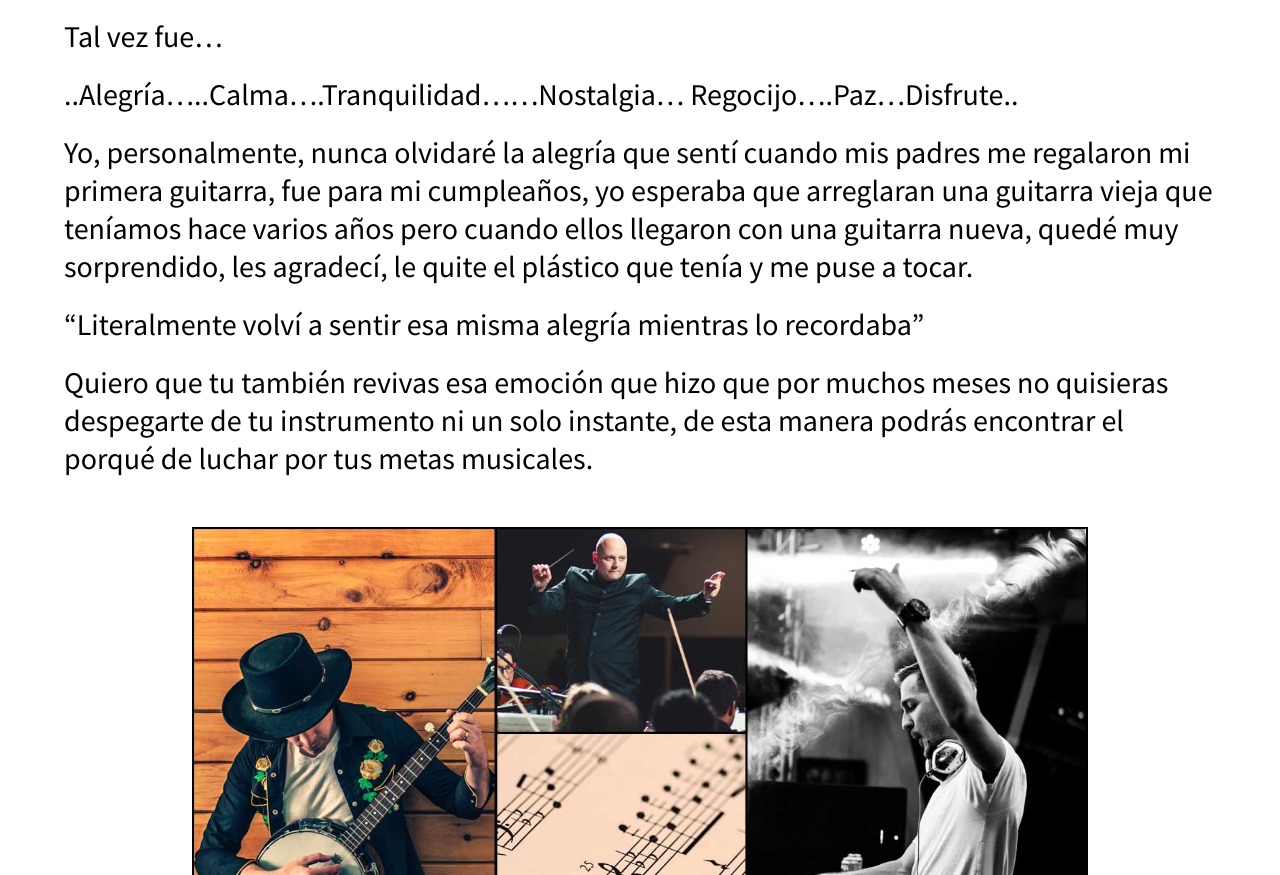
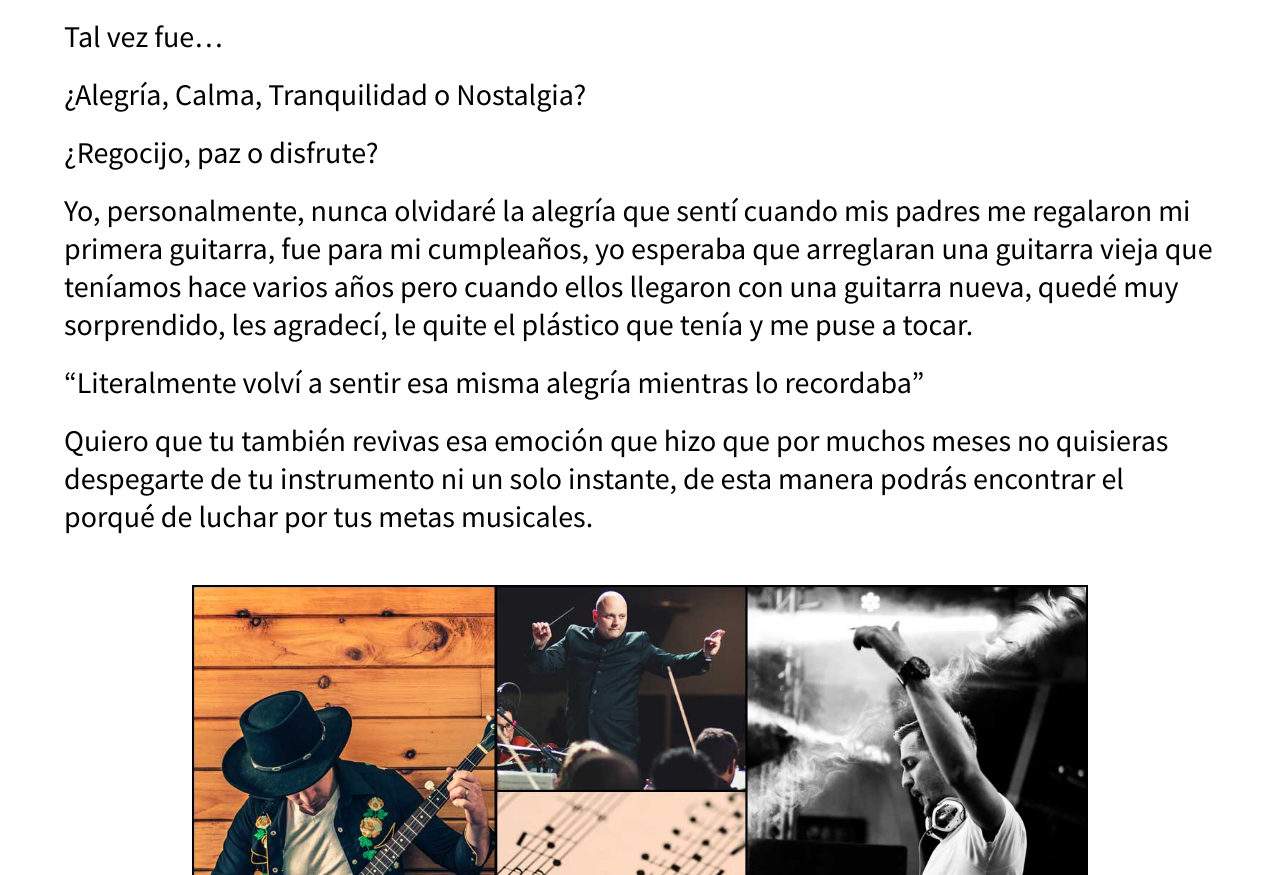
Before and after one commit to Josehower/CoachingMusical.net, a plain HTML site: page Blog/blogpost/Concepto-de-exito.html in a window 1280 px wide. Shown: the part 3795-4670 px from the top of the page. Drawn offline with Linux system fonts and the light colour scheme; a script that the page names is missing.

Commit message:
correccion de error de escritura en concepto de exito blogpost

```diff
--- a/Blog/blogpost/Concepto-de-exito.html
+++ b/Blog/blogpost/Concepto-de-exito.html
@@ -209,7 +209,8 @@
 
         <p> Tal vez fue…</p>
 
-        <p>..Alegría…..Calma….Tranquilidad……Nostalgia… Regocijo….Paz…Disfrute..</p>
+        <p>¿Alegría, Calma, Tranquilidad o Nostalgia?</p>
+        <p>¿Regocijo, paz o disfrute?</p>
 
         <p>
             Yo, personalmente, nunca olvidaré la alegría que sentí cuando mis padres me regalaron mi primera guitarra,
```
